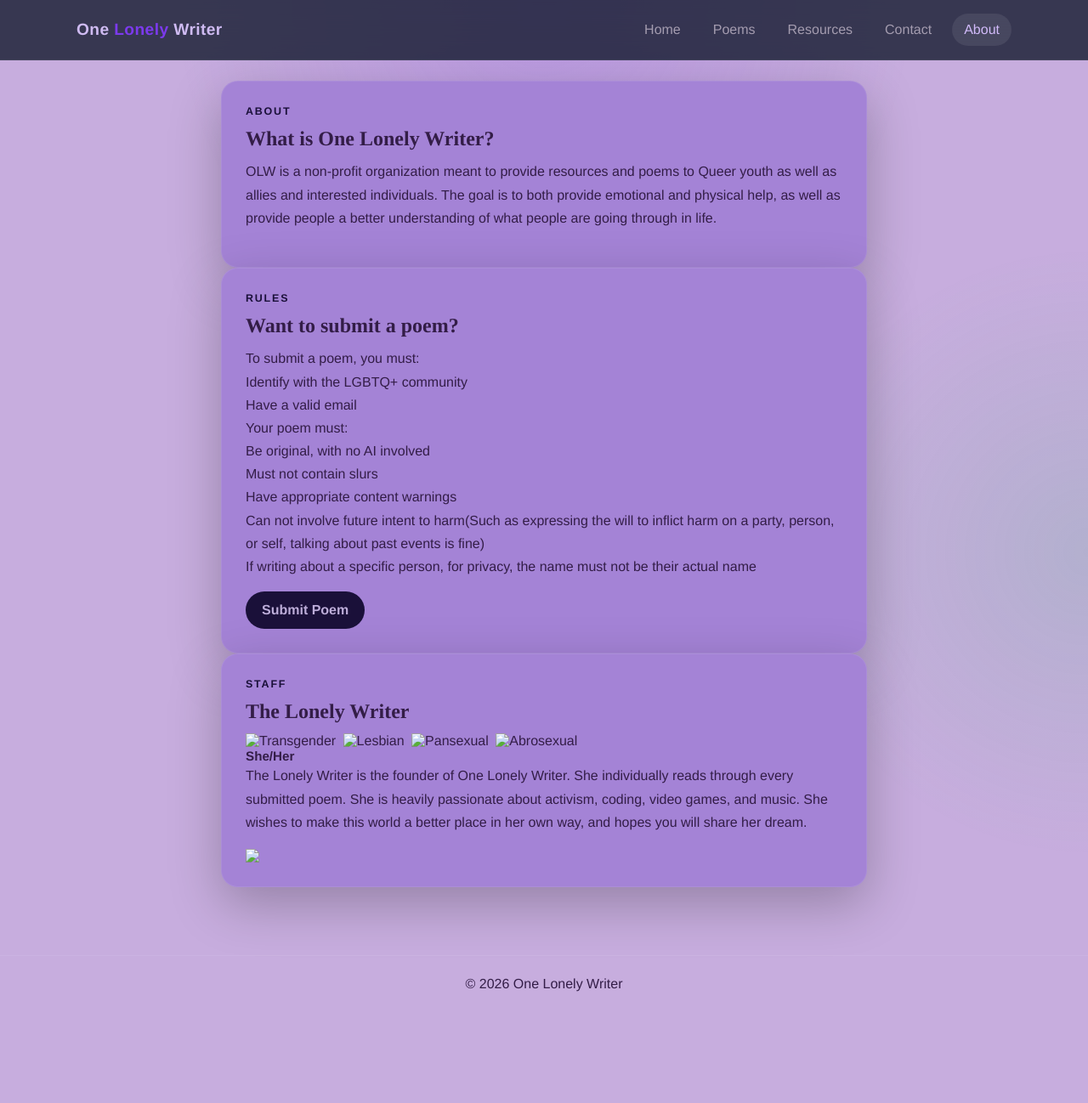
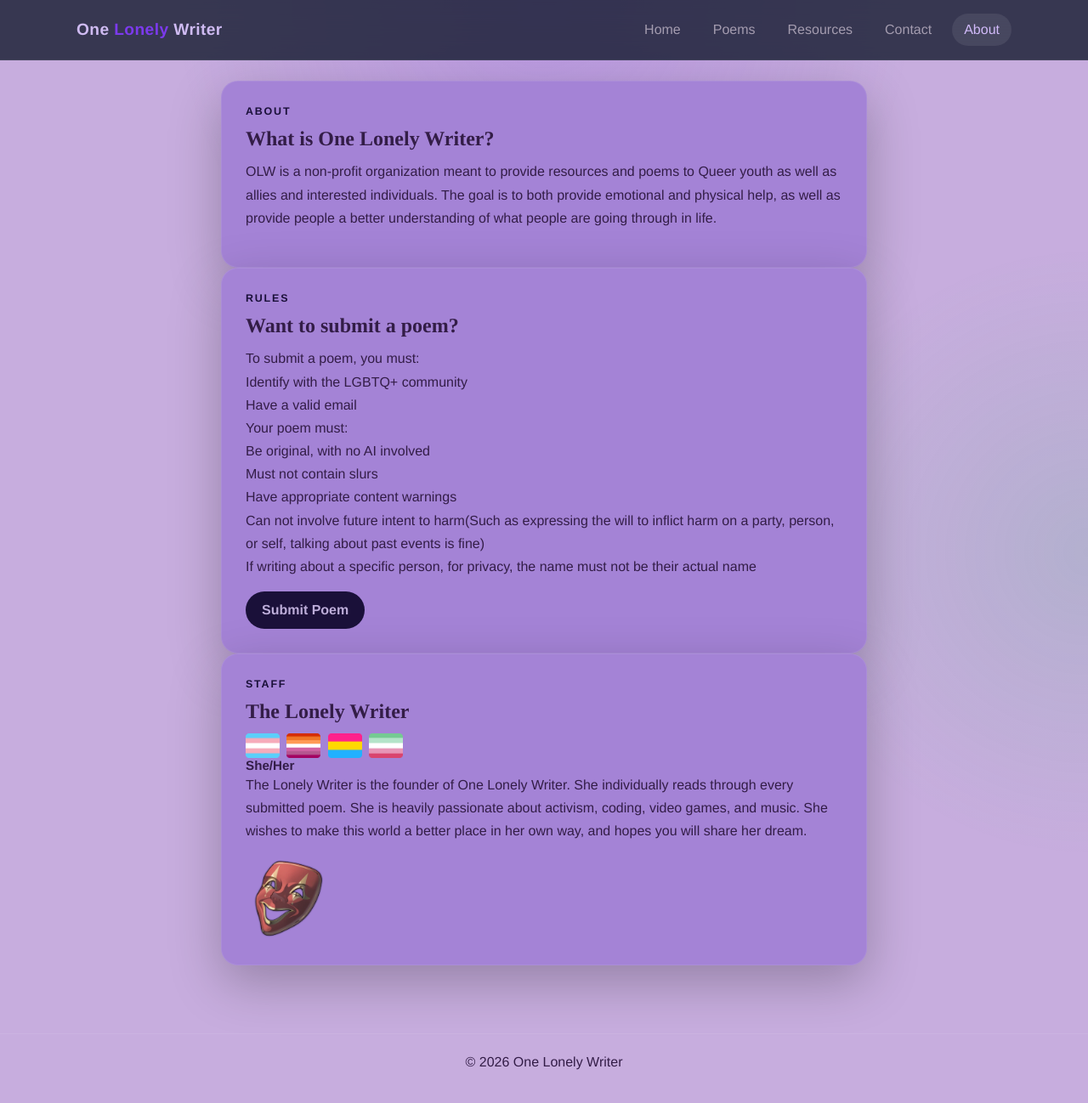
Before and after one commit to PsydameousSharm/OneLonelyWriter, a Jekyll site: the page built from about.html, in a window 1280 px wide and 1299 px high. Shown: the whole window at 85% size. Built offline with Jekyll 4.4.1, drawn with Linux system fonts in a browser that asks for light colours.

Commit message:
Attempted to fix image problem

```diff
--- a/about.html
+++ b/about.html
@@ -18,13 +18,13 @@ permalink: /about/
     <div class="container panel form-wrap">
       <div class="kicker">Staff</div>
       <h2>The Lonely Writer</h2>
-      <img class="flag"src="images/flags/flag_transgender.png"alt="Transgender">
-      <img class="flag"src="images/flags/flag_lesbian.png"alt="Lesbian">
-      <img class="flag"src="images/flags/flag_pansexual.png"alt="Pansexual">
-      <img class="flag"src="images/flags/flag_abrosexual.png"alt="Abrosexual">
+      <img class="flag"src="{{ '/images/flags/flag_transgender.png' | relative_url }}"alt="Transgender">
+      <img class="flag"src="{{ '/images/flags/flag_lesbian.png' | relative_url }}"alt="Lesbian">
+      <img class="flag"src="{{ '/images/flags/flag_pansexual.png' | relative_url }}"alt="Pansexual">
+      <img class="flag"src="{{ '/images/flags/flag_abrosexual.png' | relative_url }}"alt="Abrosexual">
       <br>
       <label>She/Her</label>
       <p>The Lonely Writer is the founder of One Lonely Writer. She individually reads through every submitted poem. She is heavily passionate about activism, coding, video games, and music. She wishes to make this world a better place in her own way, and hopes you will share her dream.</p>
-      <img class="profile"src="images/TheLonelyWriter.webp">
+      <img class="profile"src="{{ '/images/TheLonelyWriter.webp' | relative_url }}">
     </div>
   </main>
```
